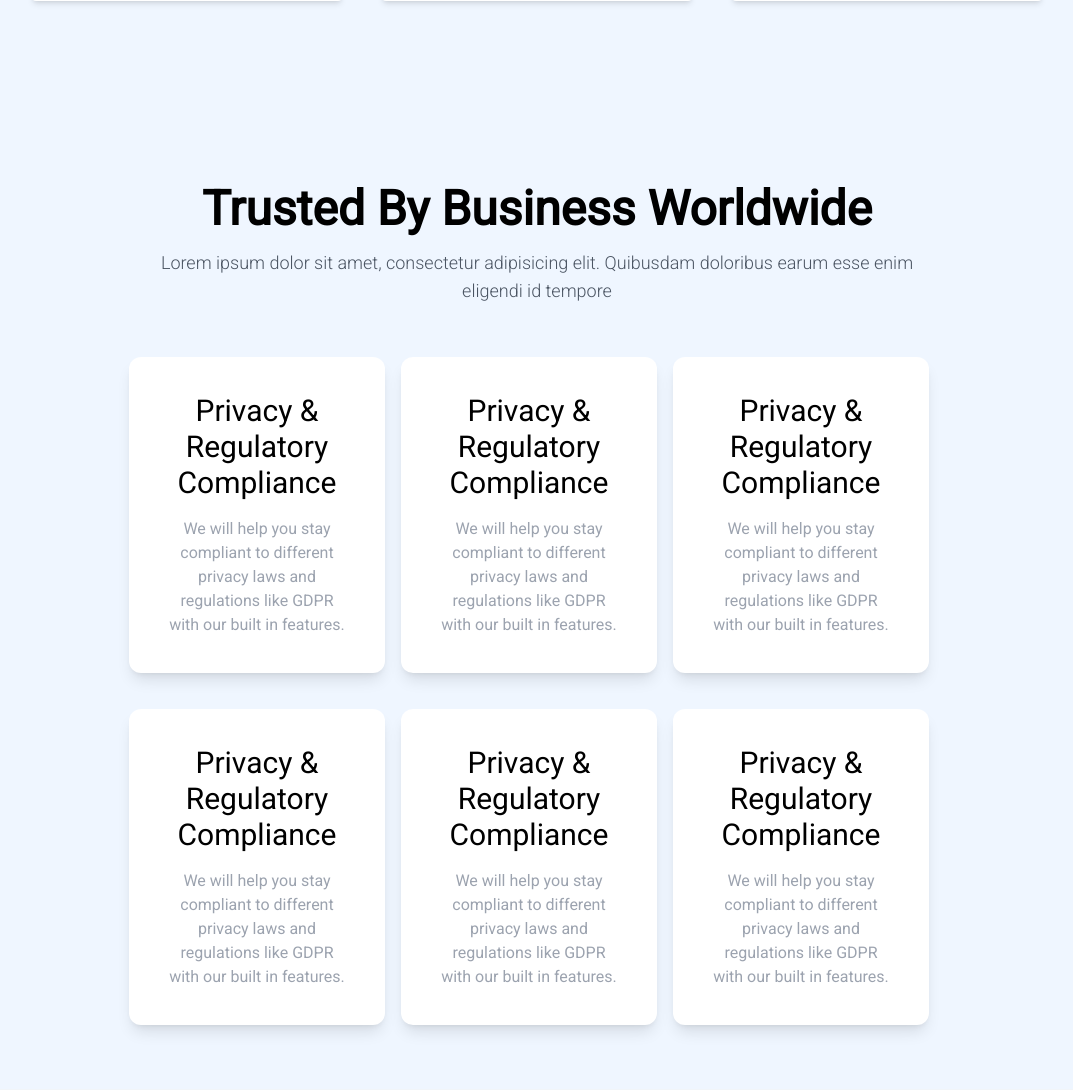
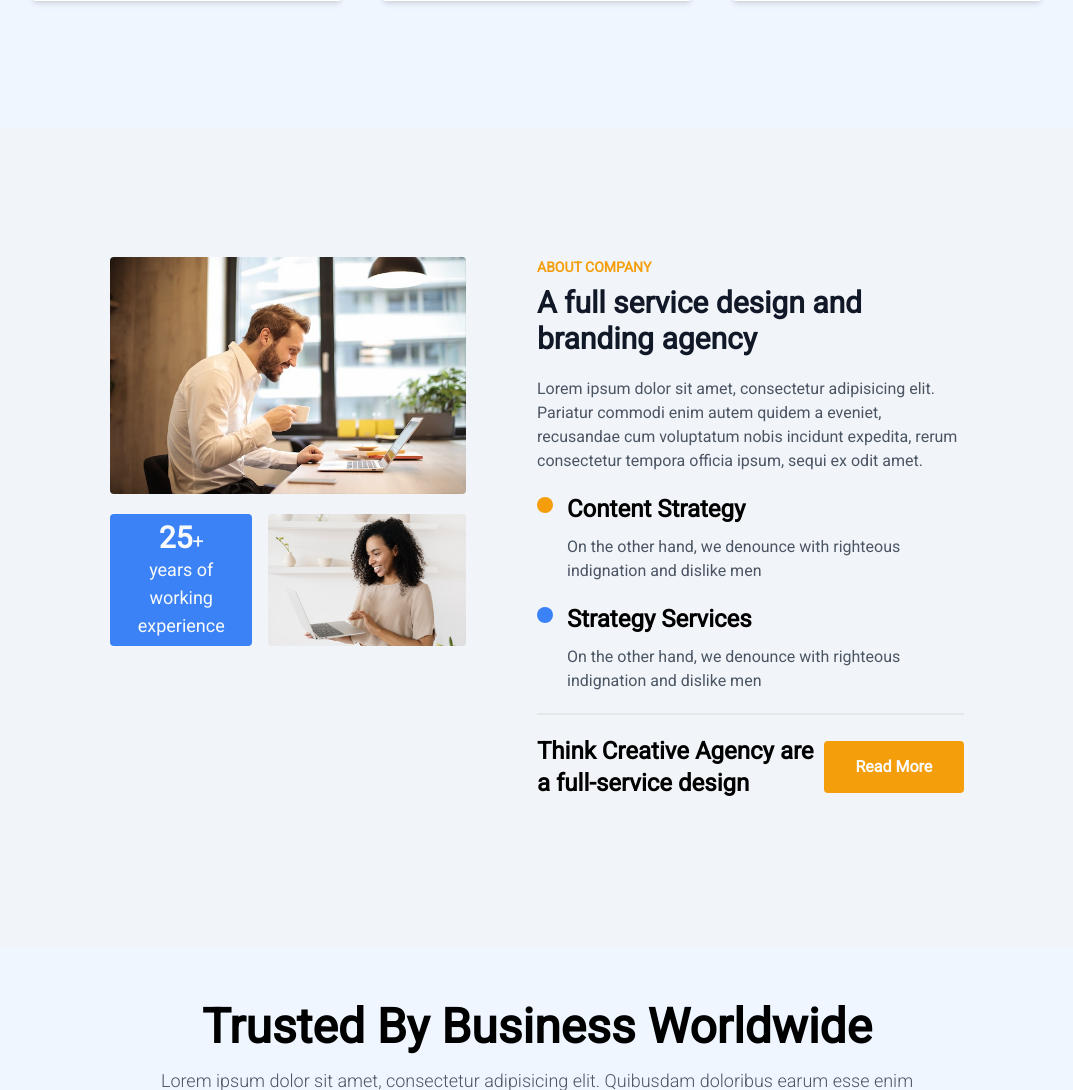
Before and after one commit to sakibovi123/memento-theme, a PHP site: page /router.php?page=home in a window 1280 px wide. Shown: the part 1337-2427 px from the top of the page, without its empty margins (103-1176 px from the left). Run offline with PHP 8.4, Linux system fonts and the light colour scheme; some libraries are stand-ins or nearby versions.

Commit message:
aligned about company section under home solutions2 section

```diff
--- a/pages/home/components/about-company.php
+++ b/pages/home/components/about-company.php
@@ -1,4 +1,4 @@
-<section class="w-full px-5 mb-12 block md:flex md:justify-between xl:w-8/12 xl:mx-auto xl:px-0 mt-32">
+<section class="w-full px-5 mb-12 block md:flex md:justify-between xl:w-8/12 xl:mx-auto xl:px-0 xl:my-32">
 
   <!-- image part starts here -->
   <div class="image-container mb-5 md:w-5/12">
--- a/pages/home/home-index.php
+++ b/pages/home/home-index.php
@@ -2,7 +2,8 @@
 
 <?php include 'pages/home/components/home-banner.php';?>
 <?php include 'pages/home/components/home-solution-2.php';?>
+<?php include 'pages/home/components/about-company.php'; ?>
 <?php include 'pages/home/components/home-service.php';?>
 <?php include 'pages/home/components/home-testimonials.php'; ?>
-<?php include 'pages/home/components/about-company.php'; ?>
+
 <?php 'footer.php' ?>
```
